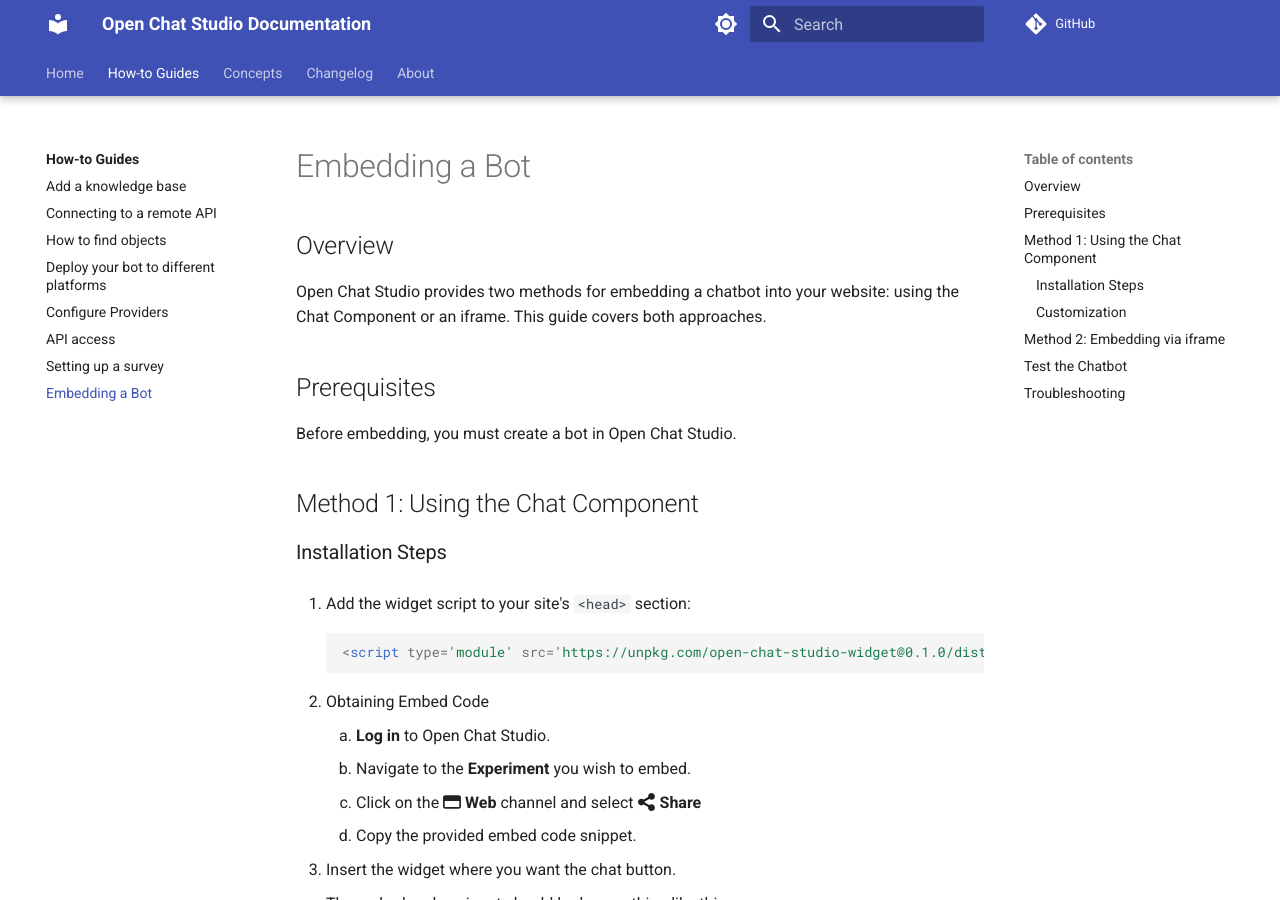
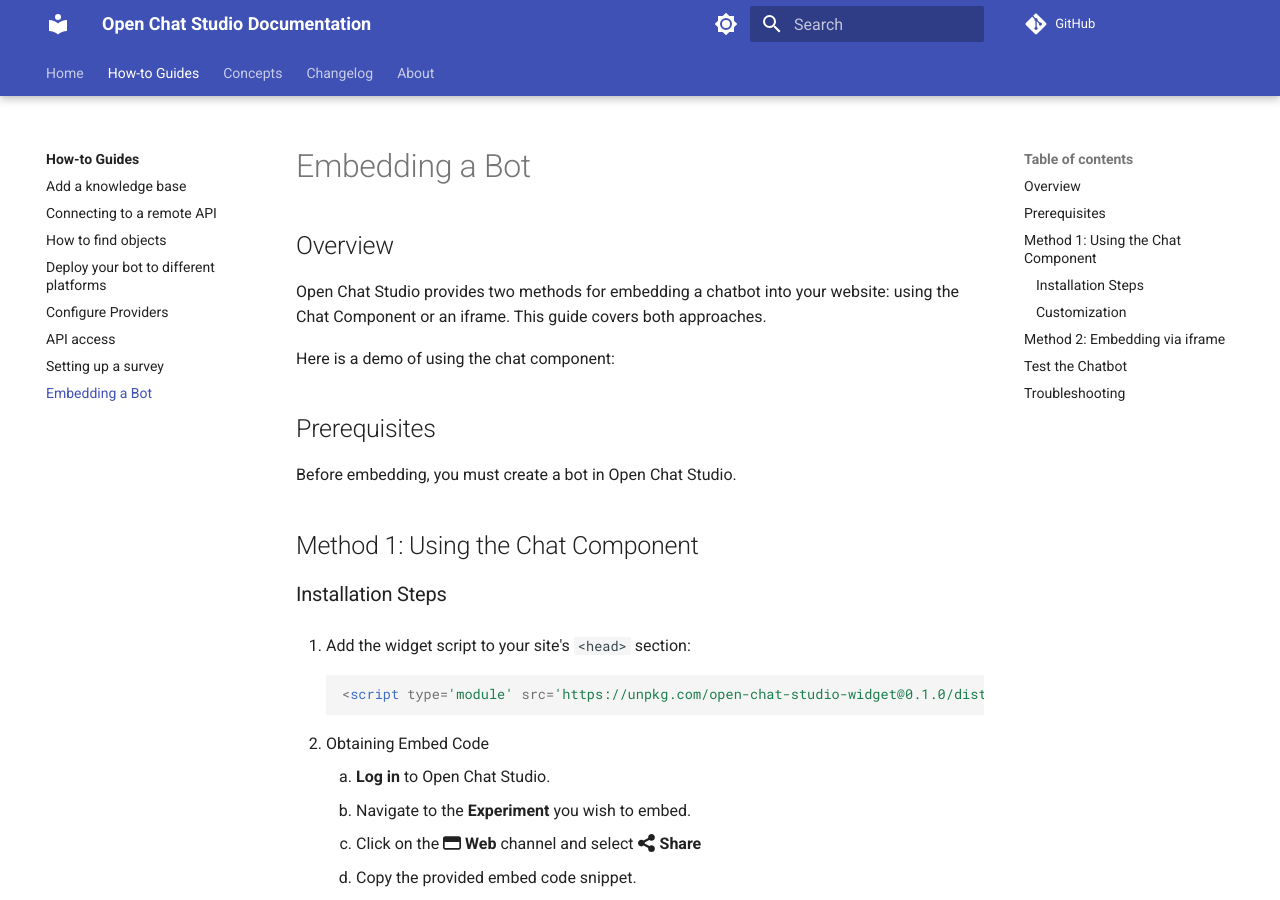
Before and after one commit to dimagi/open-chat-studio-docs, an MkDocs documentation site: the page built from docs/how-to/embed.md, in a window 1280 px wide and 900 px high. Built offline with MkDocs 1.6.1 and Material for MkDocs 9.7.7, drawn with Linux system fonts in a browser that asks for light colours; a script that is not in the unit is left out; comment, search, counter and statistics services are not loaded; some of the changed lines change nothing that is shown.

Commit message:
add demo bot to docs

```diff
--- a/docs/how-to/embed.md
+++ b/docs/how-to/embed.md
@@ -3,6 +3,10 @@
 ## Overview
 
 Open Chat Studio provides two methods for embedding a chatbot into your website: using the Chat Component or an iframe. This guide covers both approaches.
+
+Here is a demo of using the chat component:
+
+<open-chat-studio-widget visible="false" boturl="https://chatbots.dimagi.com/a/dimagi/experiments/e/dc2c0c98-d655-4042-b184-7a7a2ecb2954/embed/start/" button-text="Chat Demo"></open-chat-studio-widget>
 
 ## Prerequisites
 
--- a/mkdocs.yml
+++ b/mkdocs.yml
@@ -109,3 +109,8 @@
 
 watch:
 - python_node
+
+extra_javascript:
+  - path: https://unpkg.com/open-chat-studio-widget@0.1.0/dist/open-chat-studio-widget/open-chat-studio-widget.esm.js
+    type: module
+    async: true
```
